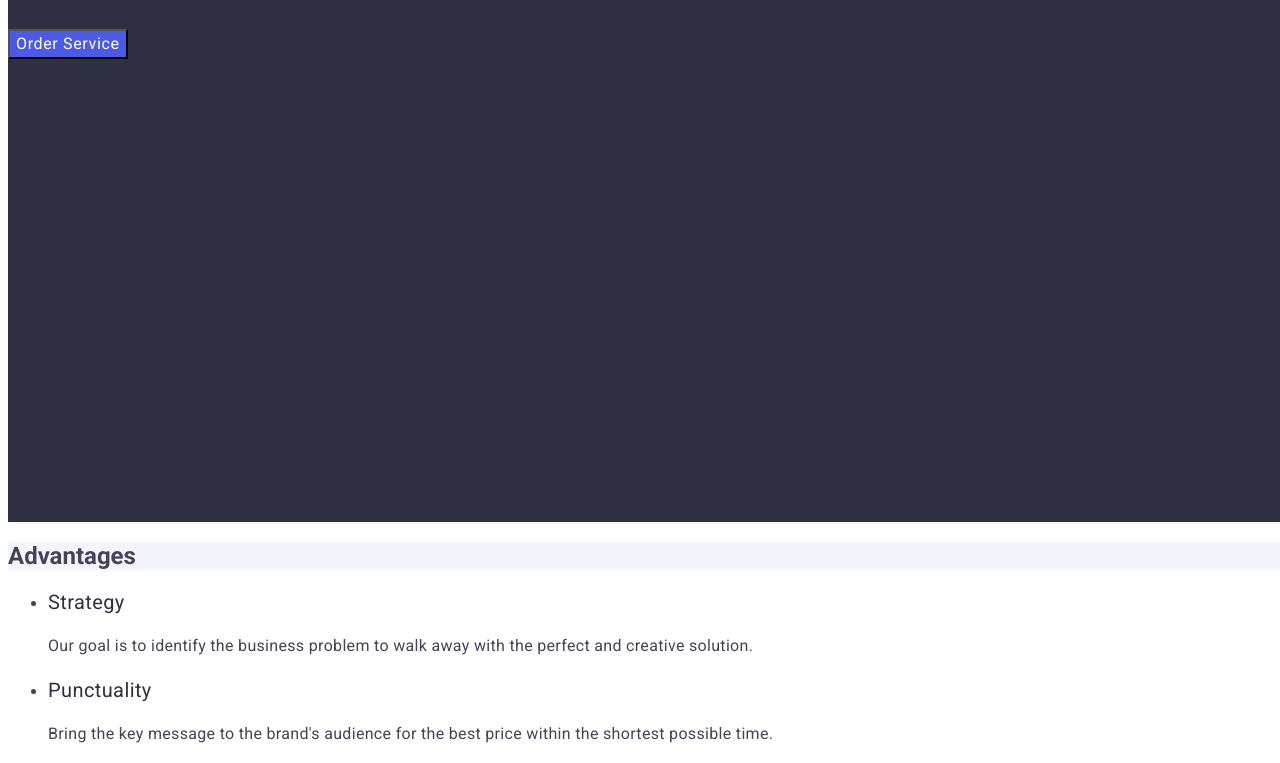
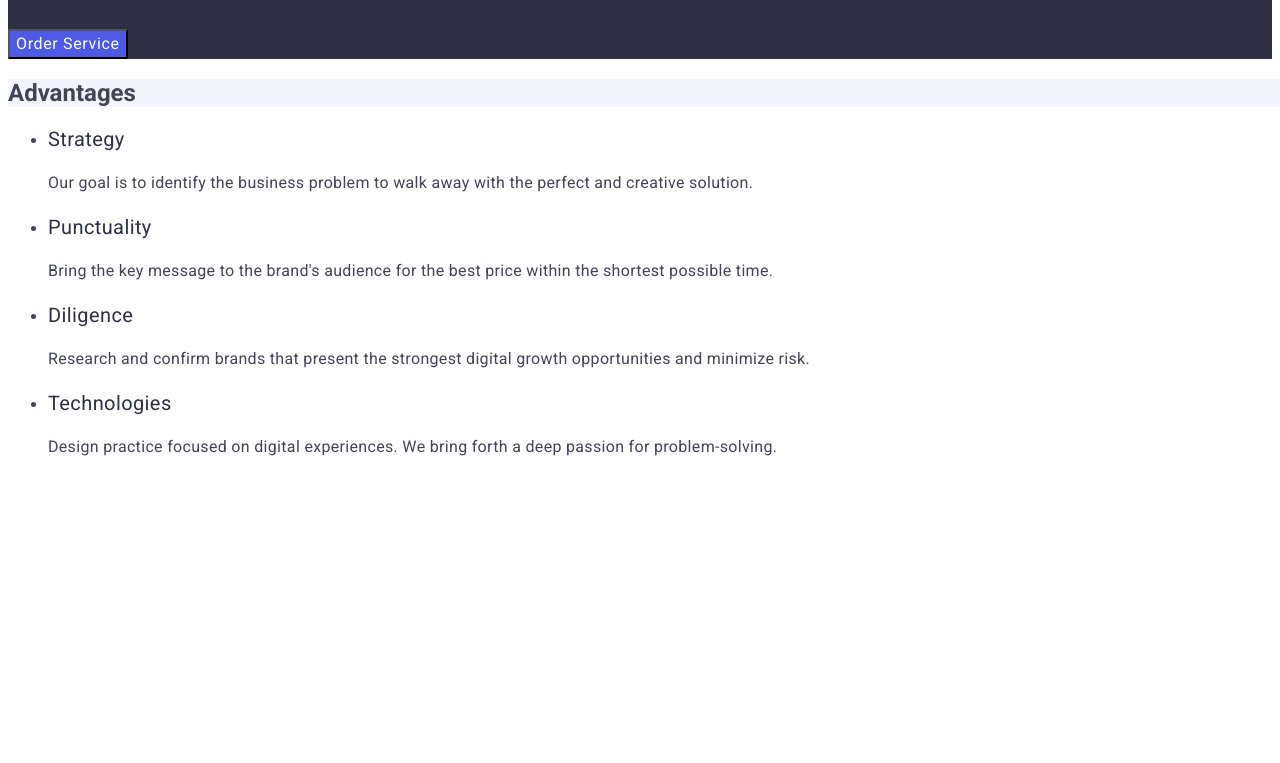
Before and after one commit to yaroslav55555/goit-markup-hw-02, a plain HTML site: page index.html in a window 1280 px wide. Shown: the part 300-1063 px from the top of the page. Drawn offline with Linux system fonts and the light colour scheme.

Commit message:
Update styles.css

```diff
--- a/css/styles.css
+++ b/css/styles.css
@@ -33,7 +33,7 @@ color: #4d5ae5;
 
 .menu-elements {
 
-display: flex;
+/*display: flex;*/
 flex-direction: column;
 background: #ffffff;
 text-align:  center;
@@ -78,9 +78,9 @@ font-style: normal;
 /* <!-- Section-1 --> */
 
 .box-hero-image {
-box-sizing: content-box;
-width: 1440px;
-height: 600px;
+/*box-sizing: content-box;*/
+/*width: 1440px;
+height: 600px;*/
 background: #2e2f42;
 }
 
@@ -171,14 +171,14 @@ text-align: center;
 color: #2e2f42;
 }
 
-.position {
+/*.position {
 font-weight: 400;
 font-size: 16px;
 line-height: 1.5;
 letter-spacing: 0.02em;
 text-align: center;
 color: #434455;
-}
+}*/
 
 /* <!-- Sektion-4 --> */
 .our-portfolio {
```
